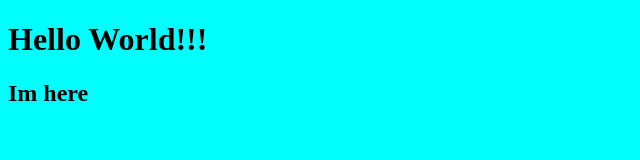
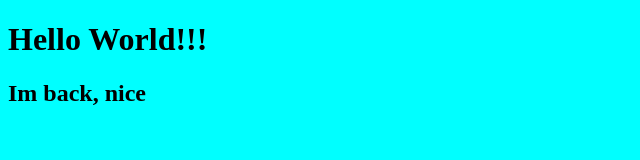
Before and after one commit to Napove/pagesonline, a website: page src/index.html in a window 1280 px wide. Shown: the full height of the page, 0-640 px from the left. Drawn offline with Linux system fonts and the light colour scheme.

Commit message:
commentary

```diff
--- a/src/index.html
+++ b/src/index.html
@@ -8,6 +8,6 @@
 </head>
 <body>
     <h1>Hello World!!!</h1>
-    <h2>Im here</h2>
+    <h2>Im back, nice</h2>
 </body>
 </html>
```
